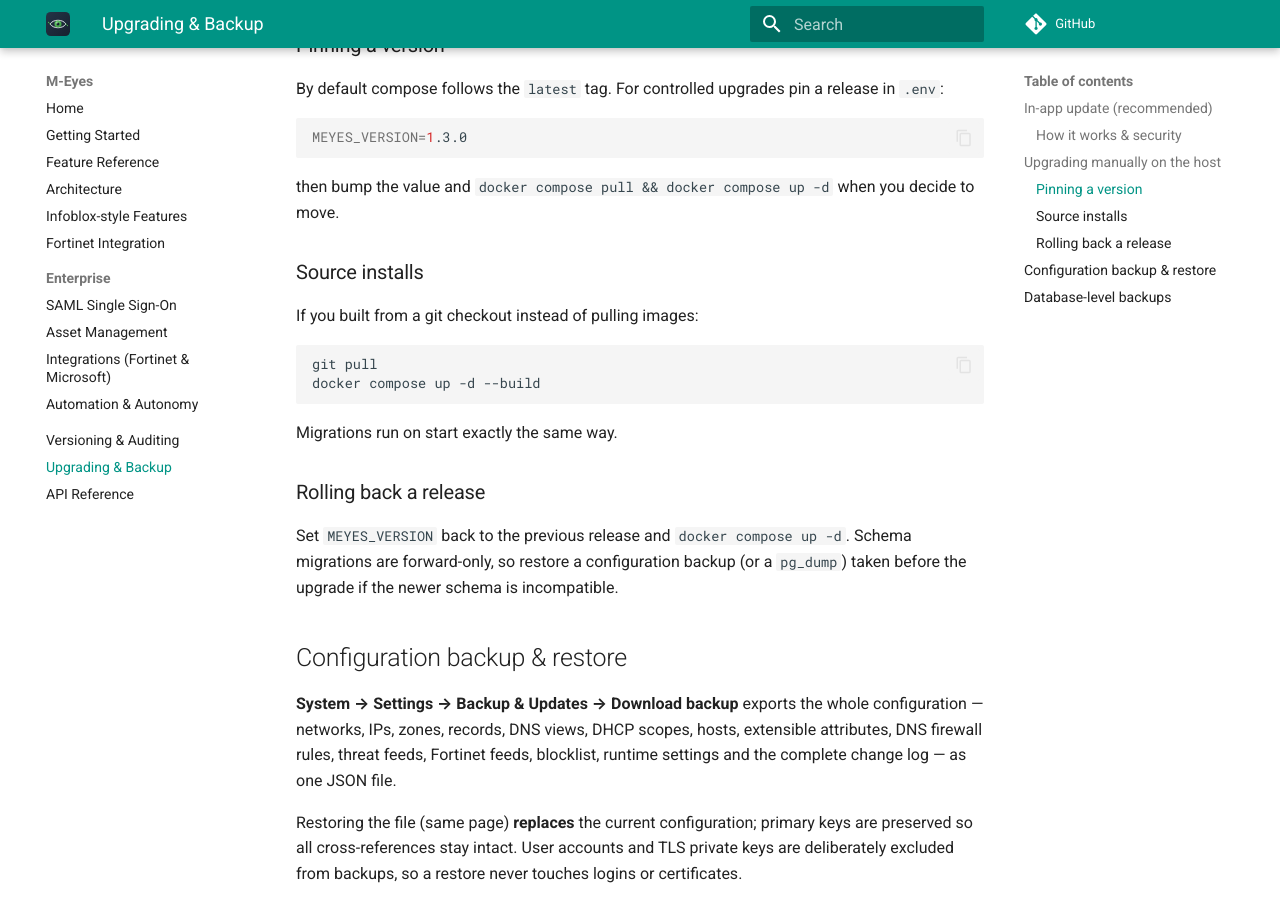
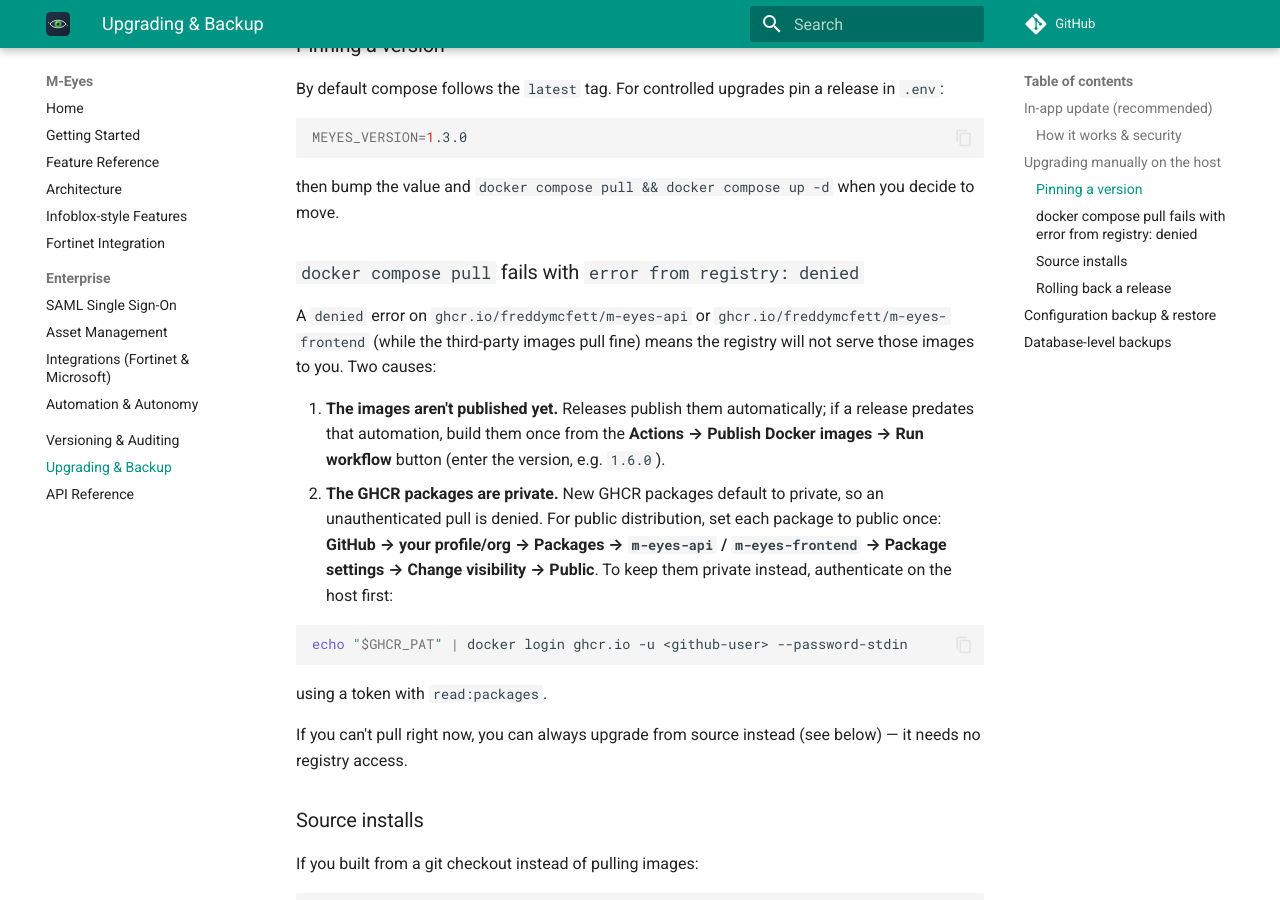
Before and after one commit to FreddyMcFett/M-Eyes, an MkDocs documentation site: the page built from docs/upgrade.md, in a window 1280 px wide and 900 px high, scrolled down 1305 px. Built offline with MkDocs 1.6.1 and Material for MkDocs 9.7.7, drawn with Linux system fonts in a browser that asks for light colours; comment, search, counter and statistics services are not loaded.

Commit message:
fix(ci): publish GHCR images on every release
The Publish Docker images workflow triggered on `push: tags: v*`, but
semantic-release pushes those tags with the default GITHUB_TOKEN — and
GitHub does not start workflows from GITHUB_TOKEN-created events. So
despite 10 release tags, the workflow never ran and
ghcr.io/freddymcfett/m-eyes-{api,frontend} were never published,
making `docker compose pull` fail with `error from registry: denied`.

Publish from inside the Release workflow instead: capture the released
version via semantic-release's exec plugin and call docker-publish as a
reusable workflow when a new version is cut. docker-publish also keeps a
manual `workflow_dispatch` (version input) to backfill past releases.

Document the `denied` error and the one-time GHCR package-visibility
step in docs/upgrade.md.

````diff
--- a/docs/upgrade.md
+++ b/docs/upgrade.md
@@ -63,6 +63,31 @@ MEYES_VERSION=1.3.0
 then bump the value and `docker compose pull && docker compose up -d` when
 you decide to move.
 
+### `docker compose pull` fails with `error from registry: denied`
+
+A `denied` error on `ghcr.io/freddymcfett/m-eyes-api` or
+`ghcr.io/freddymcfett/m-eyes-frontend` (while the third-party images pull
+fine) means the registry will not serve those images to you. Two causes:
+
+1. **The images aren't published yet.** Releases publish them automatically;
+   if a release predates that automation, build them once from the
+   **Actions → Publish Docker images → Run workflow** button (enter the
+   version, e.g. `1.6.0`).
+2. **The GHCR packages are private.** New GHCR packages default to private, so
+   an unauthenticated pull is denied. For public distribution, set each
+   package to public once: **GitHub → your profile/org → Packages →
+   `m-eyes-api` / `m-eyes-frontend` → Package settings → Change visibility →
+   Public**. To keep them private instead, authenticate on the host first:
+
+   ```bash
+   echo "$GHCR_PAT" | docker login ghcr.io -u <github-user> --password-stdin
+   ```
+
+   using a token with `read:packages`.
+
+If you can't pull right now, you can always upgrade from source instead (see
+below) — it needs no registry access.
+
 ### Source installs
 
 If you built from a git checkout instead of pulling images:
````
Also changed, not shown: .releaserc.json, 2 other files.
